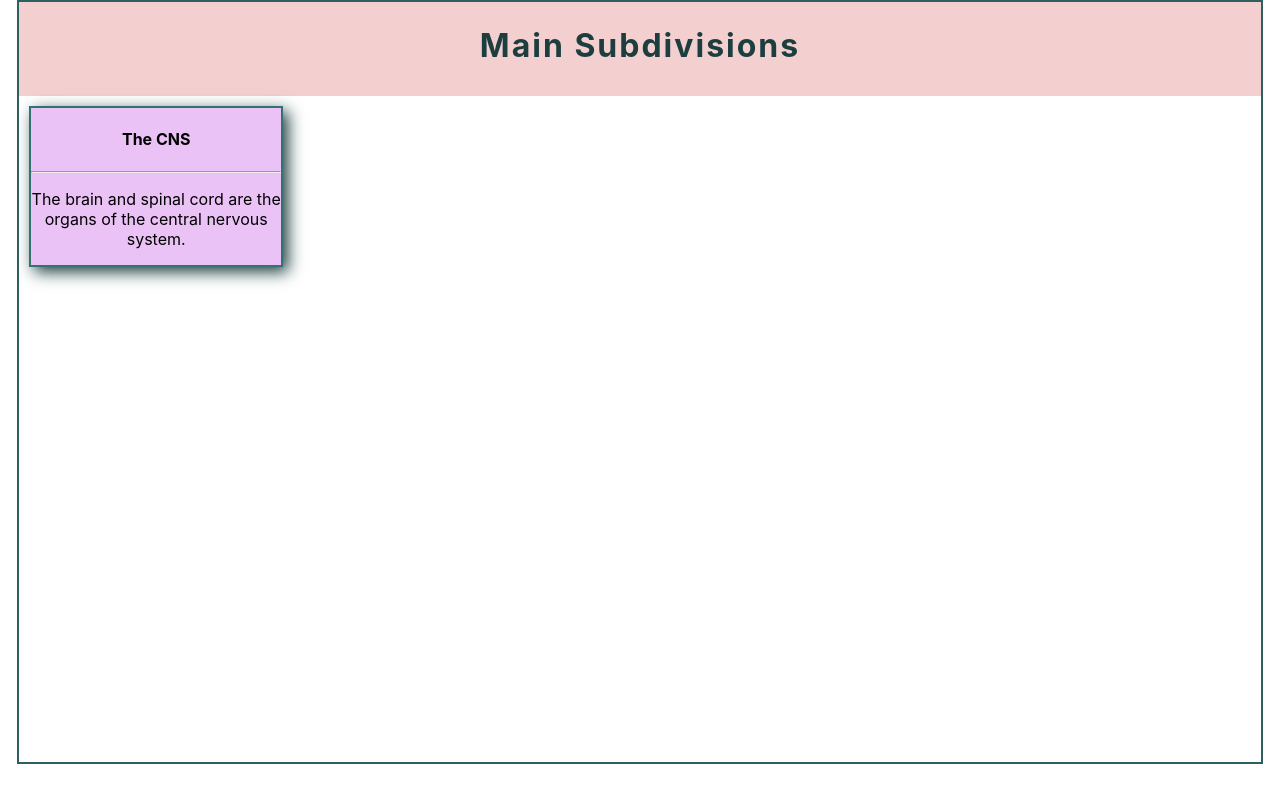
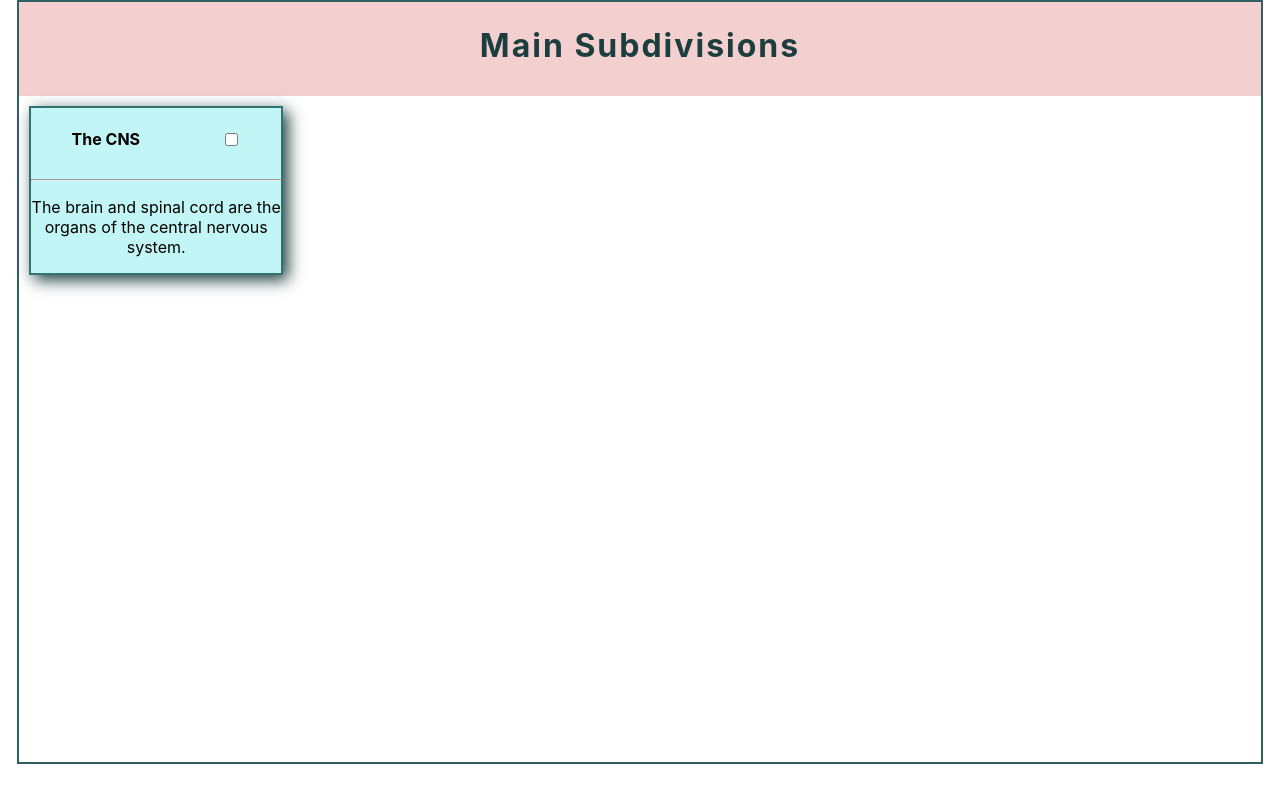
Before and after one commit to DmitriyLadutsko/IBA-react-js, a React (Create React App) app: page / in a window 1280 px wide. Built offline with nearby package versions, Linux system fonts and the light colour scheme.

Commit message:
add: input checkbox with color change

```diff
--- a/src/Card/Card.css
+++ b/src/Card/Card.css
@@ -3,5 +3,5 @@
     margin: 10px;
     border: 2px solid #347272;
     box-shadow: 5px 5px 15px 0 #1c3e3e;
-    background-color: #ebc2f5;
+    /*background-color: #ebc2f5;*/
 }
--- a/src/Card/index.js
+++ b/src/Card/index.js
@@ -1,14 +1,31 @@
-import React, { useState } from "react";
+import React, {useState} from "react";
 import './Card.css'
 
 const Card = () => {
 
+    const [styleState, setStyleState] = useState({
+            backgroundColor: '#c2f5f5'
+        },
+    );
+
+    const switchCardStyle = () => {
+        setStyleState({
+            backgroundColor: '#ebc2f5'
+        });
+    };
+
+    const styleCaption = {
+        display: 'flex',
+        justifyContent: 'space-around'
+    };
+
     return (
-        <div className="Card" >
-            <div >
+        <div className="Card" style={styleState}>
+            <div style={styleCaption}>
                 <h4>The CNS</h4>
+                <input type="checkbox" onChange={switchCardStyle}/>
             </div>
-            <hr />
+            <hr/>
             <p>The brain and spinal cord are the organs of the central nervous system.</p>
         </div>
     );
```
